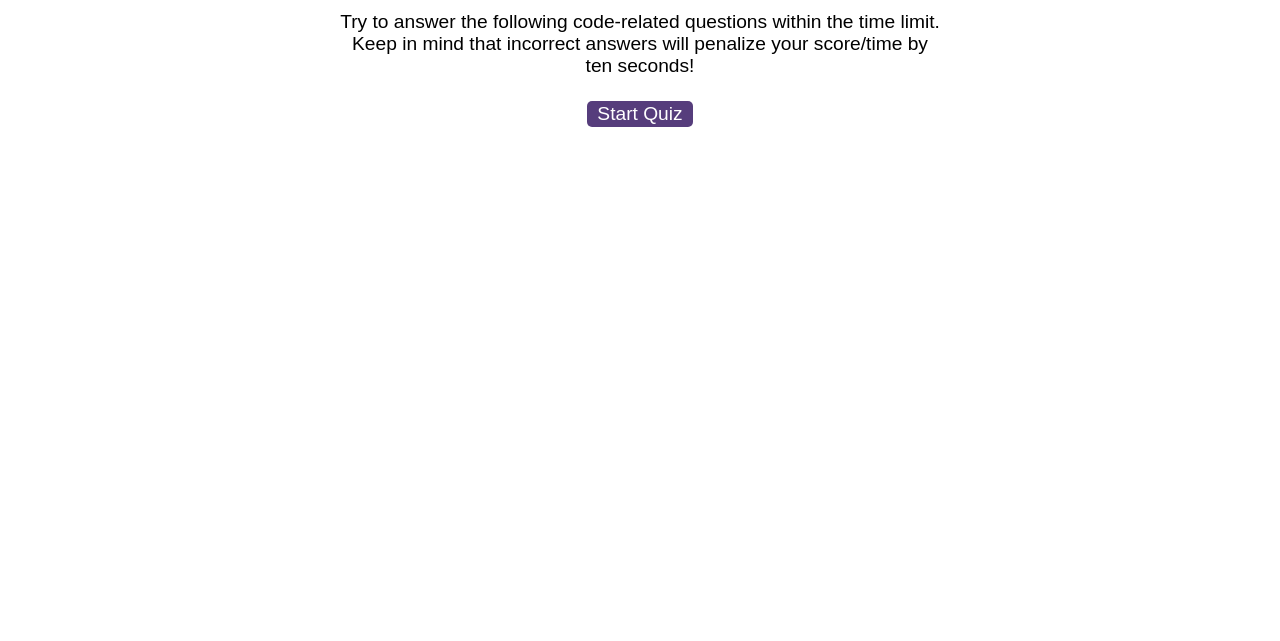
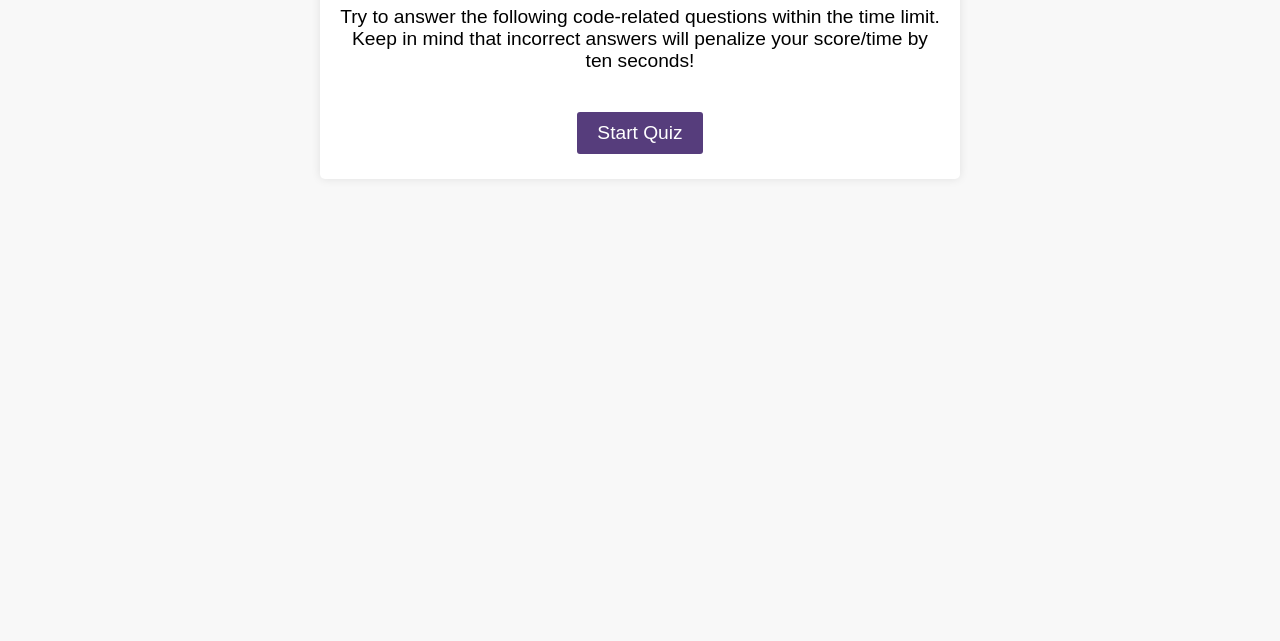
Before and after one commit to biodunijelu/quiz, a plain HTML site: page index.html in a window 1280 px wide. Shown: the part 159-800 px from the top of the page. Drawn offline with Linux system fonts and the light colour scheme.

Commit message:
Adding additional style to the style.css file

```diff
--- a/assets/css/styles.css
+++ b/assets/css/styles.css
@@ -1,5 +1,8 @@
 body {
-  font-family: Arial;
+  font-family: Arial, sans-serif;
+  background-color: #f8f8f8;
+  margin: 0;
+  padding: 0;
   font-size: 120%;
 }
 
@@ -54,8 +57,29 @@ li:nth-child(odd) {
 }
 
 .wrapper {
-  margin: 100px auto 0 auto;
   max-width: 600px;
+  margin: 50px auto;
+  background-color: #fff;
+  padding: 20px;
+  box-shadow: 0 0 10px rgba(0, 0, 0, 0.1);
+  border-radius: 5px;
+}
+h1 {
+  color: #563d7c;
+}
+
+ol {
+  padding: 0;
+  list-style: none;
+}
+
+li {
+  padding: 10px;
+  margin-bottom: 5px;
+  background-color: #f3edfc;
+  border-radius: 3px;
+  display: flex;
+  justify-content: space-between;
 }
 
 .hide {
@@ -86,3 +110,18 @@ li:nth-child(odd) {
   top: 10px;
   right: 10px;
 }
+
+button {
+  background-color: #563d7c;
+  color: #fff;
+  border: none;
+  padding: 10px 20px;
+  margin-top: 20px;
+  cursor: pointer;
+  border-radius: 3px;
+  transition: background-color 0.3s;
+}
+
+button:hover {
+  background-color: #8570a5;
+}
```
